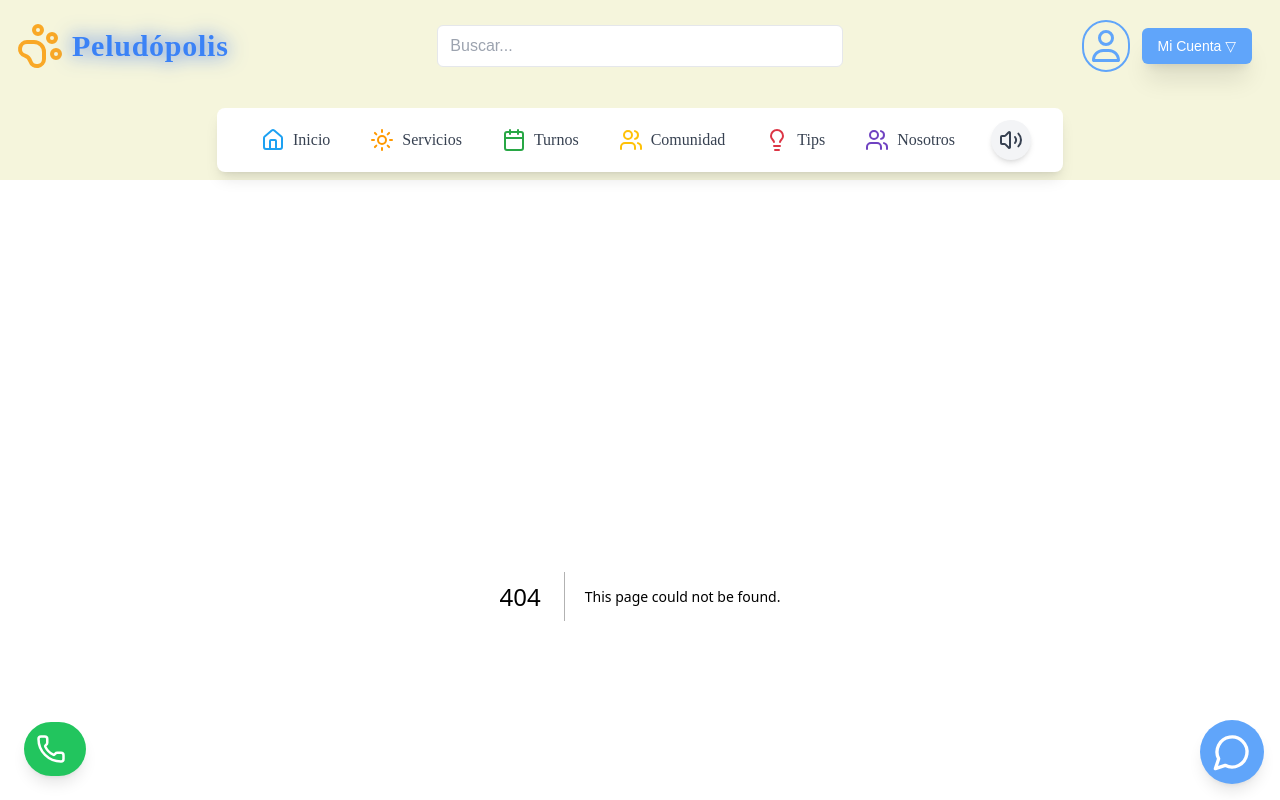
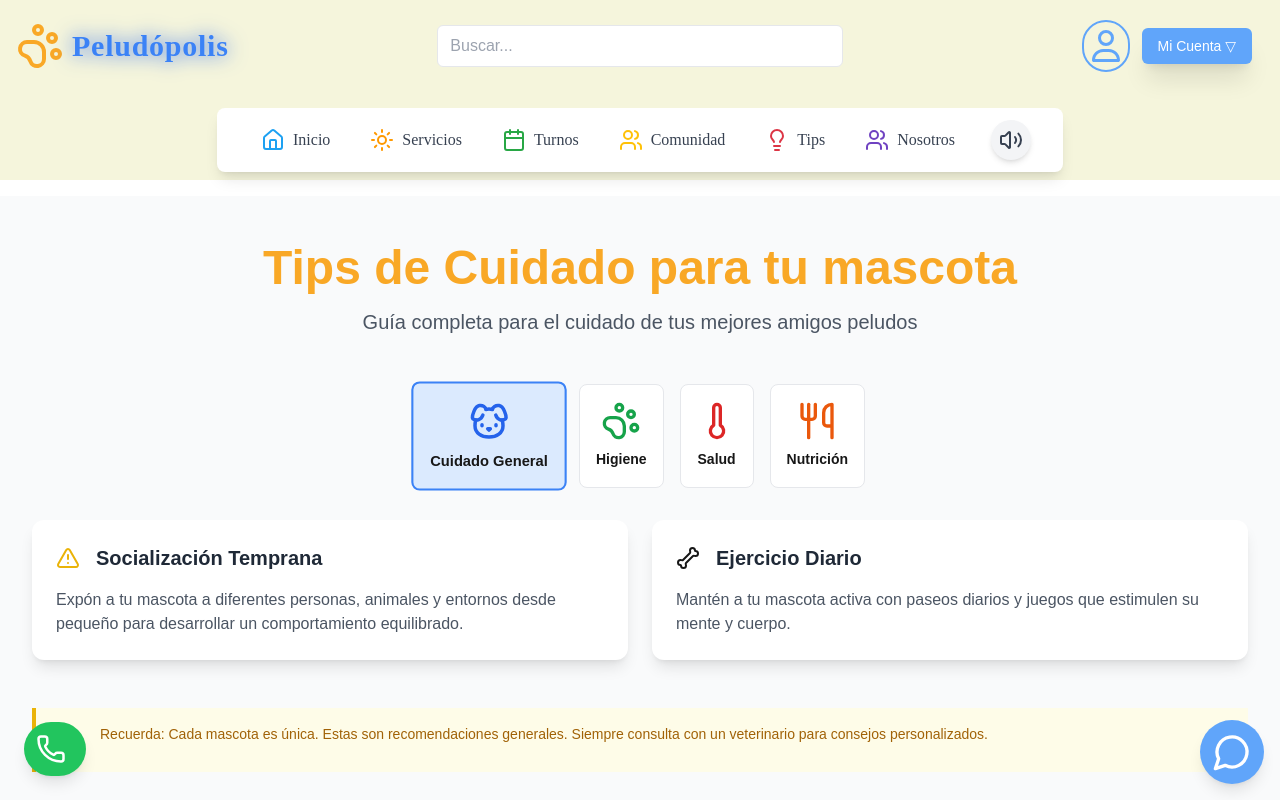
Before and after one commit to peludopolis/peludopolis, a Next.js app in the folder Front/: page /tips in a window 1280 px wide. Before the commit this address had no page. Shown: the top 800 px of the page. Built offline with nearby package versions, Linux system fonts and the light colour scheme.

Commit message:
creacion de la pagina tips

```diff
--- /dev/null
+++ b/Front/app/tips/page.jsx
@@ -0,0 +1,153 @@
+"use client";
+
+import React, { useState } from 'react';
+import {
+  Dog, PawPrint, Scissors, Bath, Thermometer, HeartPulse,
+  Bone, Syringe, AlertTriangle, Utensils
+} from 'lucide-react';
+
+const PetCareTips = () => {
+  const [activeCategory, setActiveCategory] = useState('general');
+
+  const tipCategories = [
+    {
+      icon: <Dog className="w-10 h-10 text-blue-600" />,
+      title: 'Cuidado General',
+      key: 'general'
+    },
+    {
+      icon: <PawPrint className="w-10 h-10 text-green-600" />,
+      title: 'Higiene',
+      key: 'hygiene'
+    },
+    {
+      icon: <Thermometer className="w-10 h-10 text-red-600" />,
+      title: 'Salud',
+      key: 'health'
+    },
+    {
+      icon: <Utensils className="w-10 h-10 text-orange-600" />,
+      title: 'Nutrición',
+      key: 'nutrition'
+    }
+  ];
+
+  const tipContent = {
+    general: [
+      {
+        title: 'Socialización Temprana',
+        description: 'Expón a tu mascota a diferentes personas, animales y entornos desde pequeño para desarrollar un comportamiento equilibrado.',
+        icon: <AlertTriangle className="w-6 h-6 text-yellow-500" />
+      },
+      {
+        title: 'Ejercicio Diario',
+        description: 'Mantén a tu mascota activa con paseos diarios y juegos que estimulen su mente y cuerpo.',
+        icon: <Bone className="w-6 h-6 text-brown-500" />
+      }
+    ],
+    hygiene: [
+      {
+        title: 'Baño Regular',
+        description: 'Lava a tu mascota cada 4-6 semanas con champú especial para su tipo de pelaje. No abuses del baño para no resecar su piel.',
+        icon: <Bath className="w-6 h-6 text-blue-500" />
+      },
+      {
+        title: 'Corte de Pelo',
+        description: 'Programa cortes de pelo cada 6-8 semanas, especialmente para razas de pelo largo.',
+        icon: <Scissors className="w-6 h-6 text-purple-500" />
+      }
+    ],
+    health: [
+      {
+        title: 'Vacunas al Día',
+        description: 'Mantén un calendario de vacunas actualizado. Consulta con tu veterinario sobre el esquema adecuado.',
+        icon: <Syringe className="w-6 h-6 text-green-500" />
+      },
+      {
+        title: 'Revisiones Periódicas',
+        description: 'Realiza chequeos veterinarios anuales para detectar problemas de salud tempranamente.',
+        icon: <HeartPulse className="w-6 h-6 text-red-500" />
+      }
+    ],
+    nutrition: [
+      {
+        title: 'Alimentación Balanceada',
+        description: 'Elige alimentos de calidad adaptados a la edad, raza y condición de tu mascota.',
+        icon: <Utensils className="w-6 h-6 text-orange-500" />
+      },
+      {
+        title: 'Hidratación',
+        description: 'Asegura agua fresca y limpia disponible todo el tiempo. Cambia el agua diariamente.',
+        icon: <Dog className="w-6 h-6 text-blue-500" />
+      }
+    ]
+  };
+
+  return (
+    <div className="min-h-screen bg-gray-50 py-12 px-4 sm:px-6 lg:px-8">
+      <div className="max-w-7xl mx-auto">
+        <div className="text-center mb-12">
+          <h1 className="text-4xl font-extrabold text-primary sm:text-5xl">
+            Tips de Cuidado para
+            <span className=""> tu mascota</span>
+          </h1>
+          <p className="mt-4 text-xl text-gray-600">
+            Guía completa para el cuidado de tus mejores amigos peludos
+          </p>
+        </div>
+
+        {/* Categoría Selector */}
+        <div className="flex justify-center space-x-4 mb-8">
+          {tipCategories.map((category) => (
+            <button
+              key={category.key}
+              onClick={() => setActiveCategory(category.key)}
+              className={`
+                flex flex-col items-center p-4 rounded-lg transition-all duration-300
+                ${activeCategory === category.key
+                  ? 'bg-blue-100 border-2 border-blue-500 scale-105'
+                  : 'bg-white hover:bg-gray-100 border border-gray-200'}
+              `}
+            >
+              {category.icon}
+              <span className="mt-2 text-sm font-semibold">{category.title}</span>
+            </button>
+          ))}
+        </div>
+
+        {/* Contenido de Tips */}
+        <div className="grid md:grid-cols-2 gap-6">
+          {tipContent[activeCategory].map((tip, index) => (
+            <div
+              key={index}
+              className="bg-white shadow-lg rounded-xl p-6 transform transition-all hover:scale-105"
+            >
+              <div className="flex items-center mb-4">
+                {tip.icon}
+                <h3 className="ml-4 text-xl font-bold text-gray-800">{tip.title}</h3>
+              </div>
+              <p className="text-gray-600">{tip.description}</p>
+            </div>
+          ))}
+        </div>
+
+        {/* Sección de Advertencia */}
+        <div className="mt-12 bg-yellow-50 border-l-4 border-yellow-500 p-4">
+          <div className="flex">
+            <div className="flex-shrink-0">
+              <AlertTriangle className="h-8 w-8 text-yellow-400" />
+            </div>
+            <div className="ml-4">
+              <p className="text-sm text-yellow-700">
+                Recuerda: Cada mascota es única. Estas son recomendaciones generales.
+                Siempre consulta con un veterinario para consejos personalizados.
+              </p>
+            </div>
+          </div>
+        </div>
+      </div>
+    </div>
+  );
+};
+
+export default PetCareTips;
```
